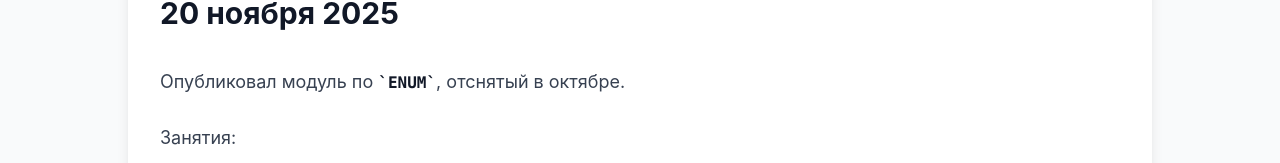
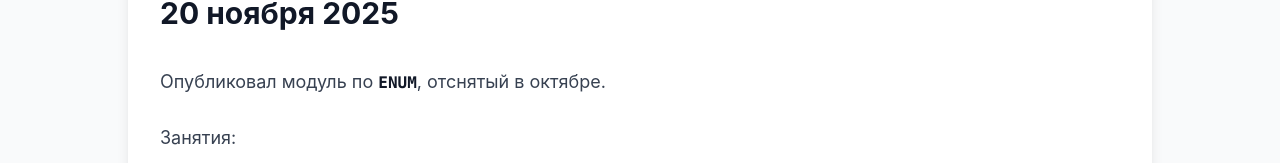
Before and after one commit to mahenzon/python-breakthrough-landing, a Nuxt app in the folder website/: page /changelog in a window 1280 px wide. Shown: the part 254-417 px from the top of the page. Built offline with nearby package versions, Linux system fonts and the light colour scheme.

Commit message:
remove backticks around code blocks in prose code style

```diff
--- a/website/pages/changelog.vue
+++ b/website/pages/changelog.vue
@@ -39,6 +39,11 @@ useHead({
 </script>
 
 <style scoped>
+:deep(.prose code::before),
+:deep(.prose code::after) {
+  content: none;
+}
+
 :deep(.prose table tbody tr:nth-child(even)) {
   background-color: rgba(15, 23, 42, 0.04);
 }
```
